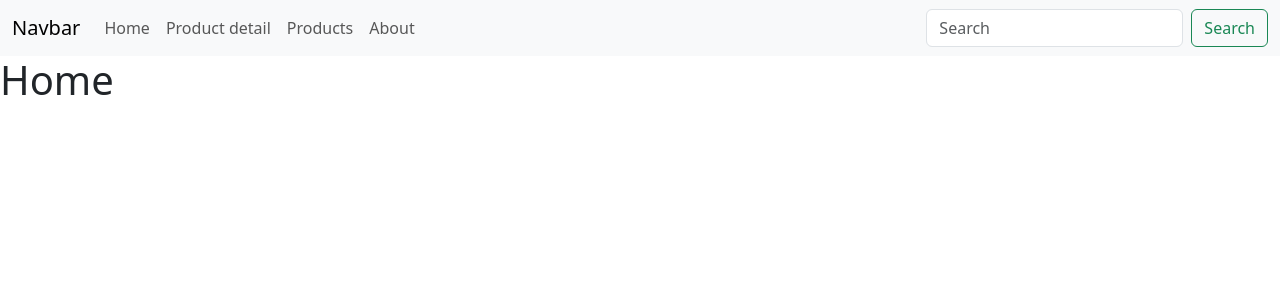
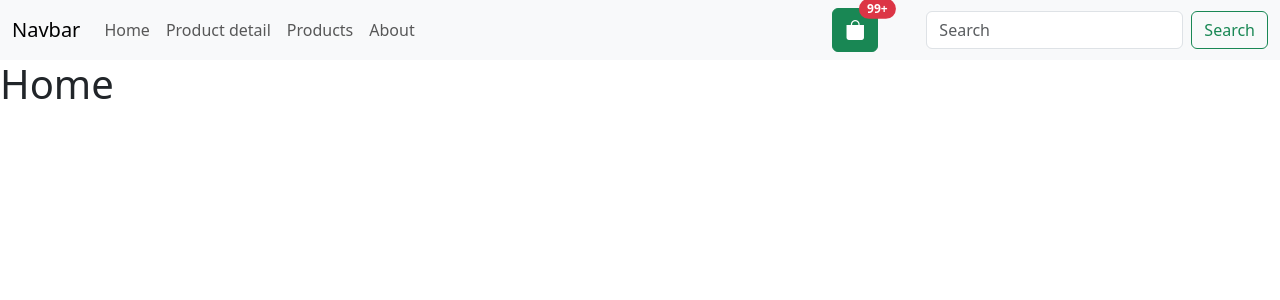
Before and after one commit to ElianoDeLaFlor/ReactProject, a React (Create React App) app: page / in a window 1280 px wide. Shown: the top 300 px of the page. Built offline with nearby package versions, Linux system fonts and the light colour scheme.

Commit message:
feat(product_detail): add cart to add items

```diff
--- a/src/components/Header/Header.tsx
+++ b/src/components/Header/Header.tsx
@@ -47,6 +47,17 @@ function Header() {
                 </NavLink>
               </li>
             </ul>
+            <button
+              className="btn btn-success position-relative me-5"
+              type="button"
+            >
+              <i className="bi bi-bag-fill fs-5"></i>
+              <span className="position-absolute top-0 start-100 translate-middle badge rounded-pill bg-danger">
+                99+
+                <span className="visually-hidden">cart item</span>
+              </span>
+            </button>
+
             <form className="d-flex" role="search">
               <input
                 className="form-control me-2"
```
